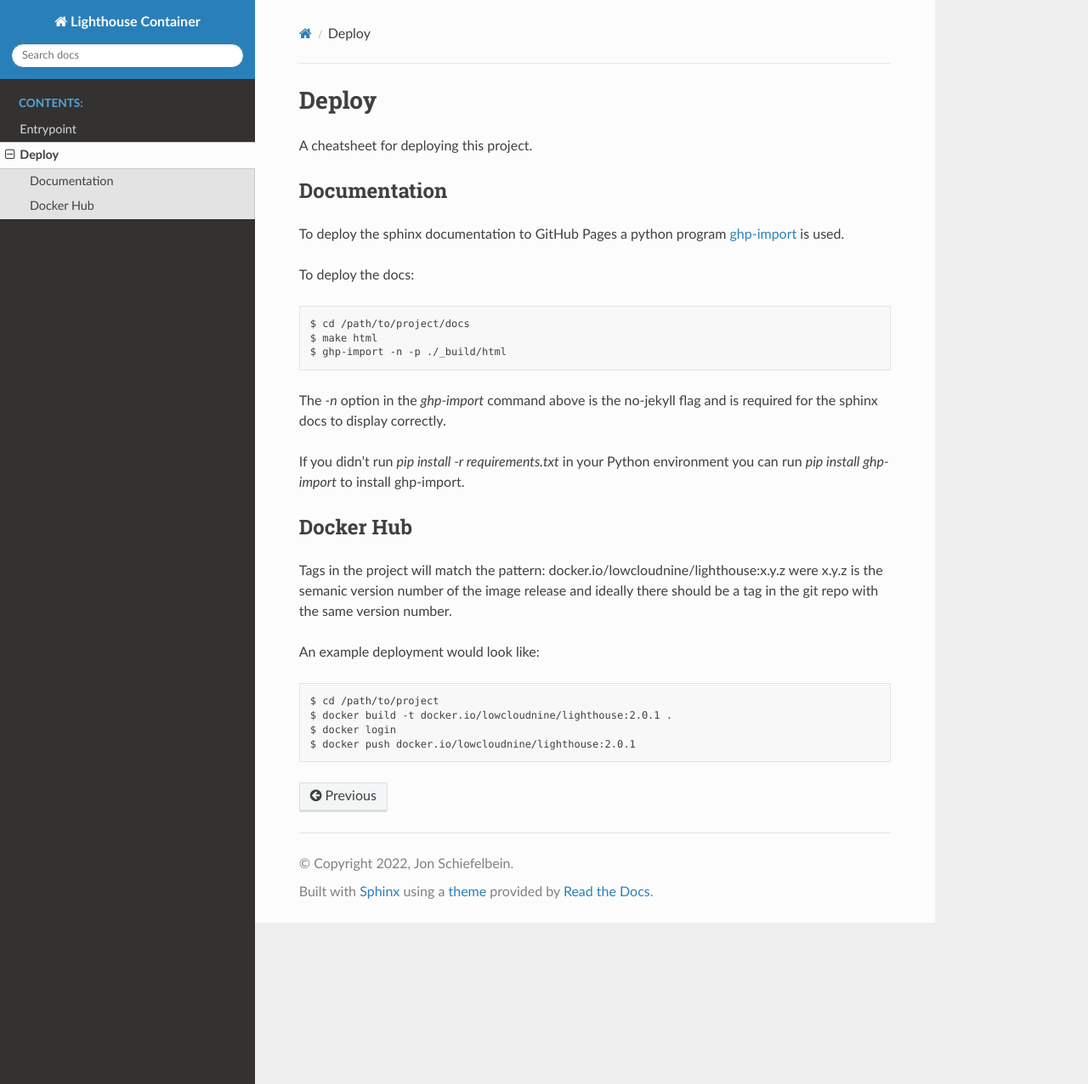
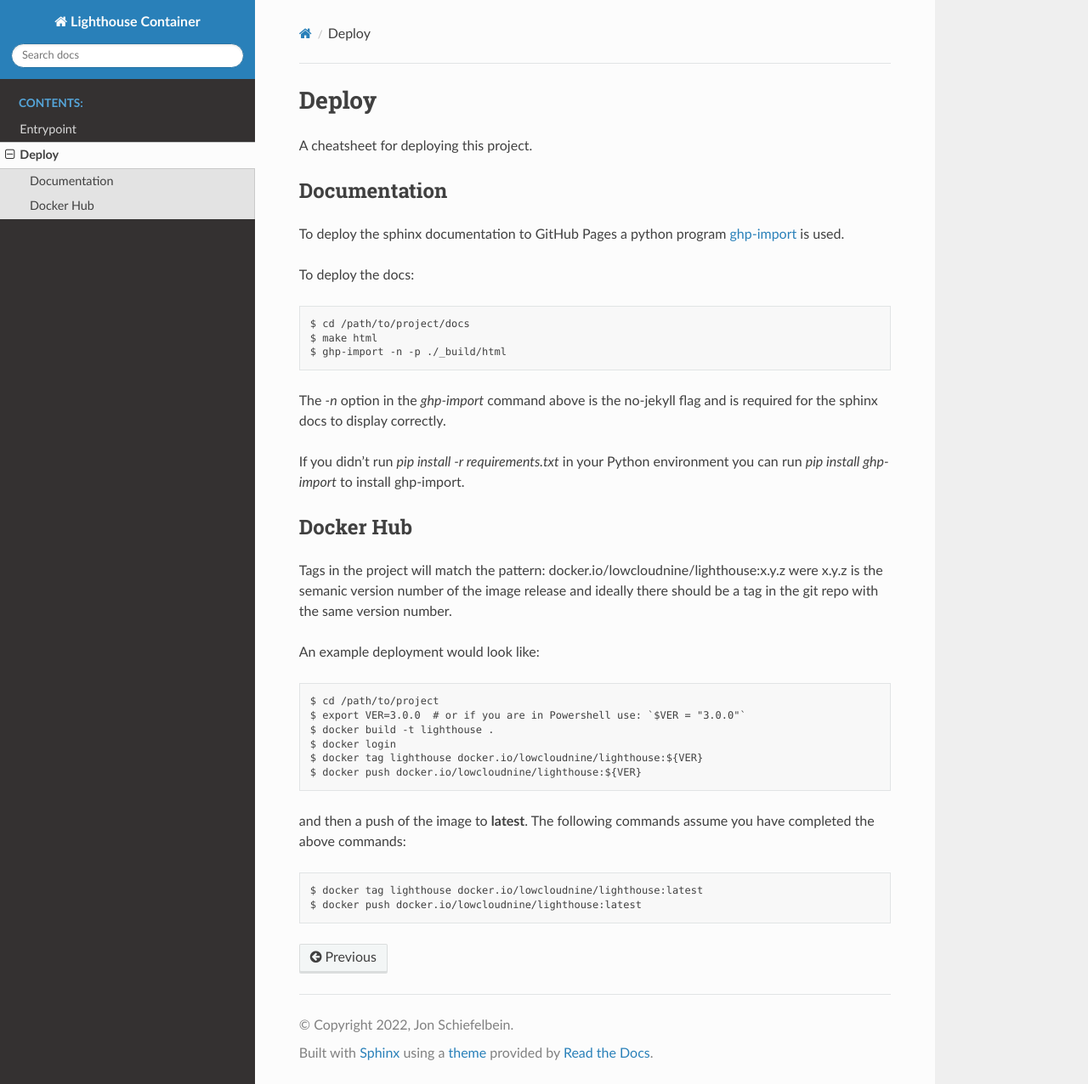
Before and after one commit to lowcloudnine/lighthouse_container, a Sphinx documentation site: the page built from docs/deploy.rst, in a window 1280 px wide and 1276 px high. Shown: the whole window at 85% size. Built offline with Sphinx 7.4.7 and the Read the Docs theme 2.0.0, drawn with Linux system fonts in a browser that asks for light colours.

```diff
--- a/docs/deploy.rst
+++ b/docs/deploy.rst
@@ -35,6 +35,16 @@ An example deployment would look like:
 .. code-block::
 
     $ cd /path/to/project
-    $ docker build -t docker.io/lowcloudnine/lighthouse:2.0.1 .
+    $ export VER=3.0.0  # or if you are in Powershell use: `$VER = "3.0.0"`
+    $ docker build -t lighthouse .
     $ docker login
-    $ docker push docker.io/lowcloudnine/lighthouse:2.0.1
+    $ docker tag lighthouse docker.io/lowcloudnine/lighthouse:${VER}
+    $ docker push docker.io/lowcloudnine/lighthouse:${VER}
+
+and then a push of the image to **latest**.  The following commands assume you have
+completed the above commands:
+
+.. code-block::
+
+    $ docker tag lighthouse docker.io/lowcloudnine/lighthouse:latest
+    $ docker push docker.io/lowcloudnine/lighthouse:latest
```
Also changed, not shown: CHANGELOG.rst (+14 -2 lines), README.rst (+7 -7 lines).
